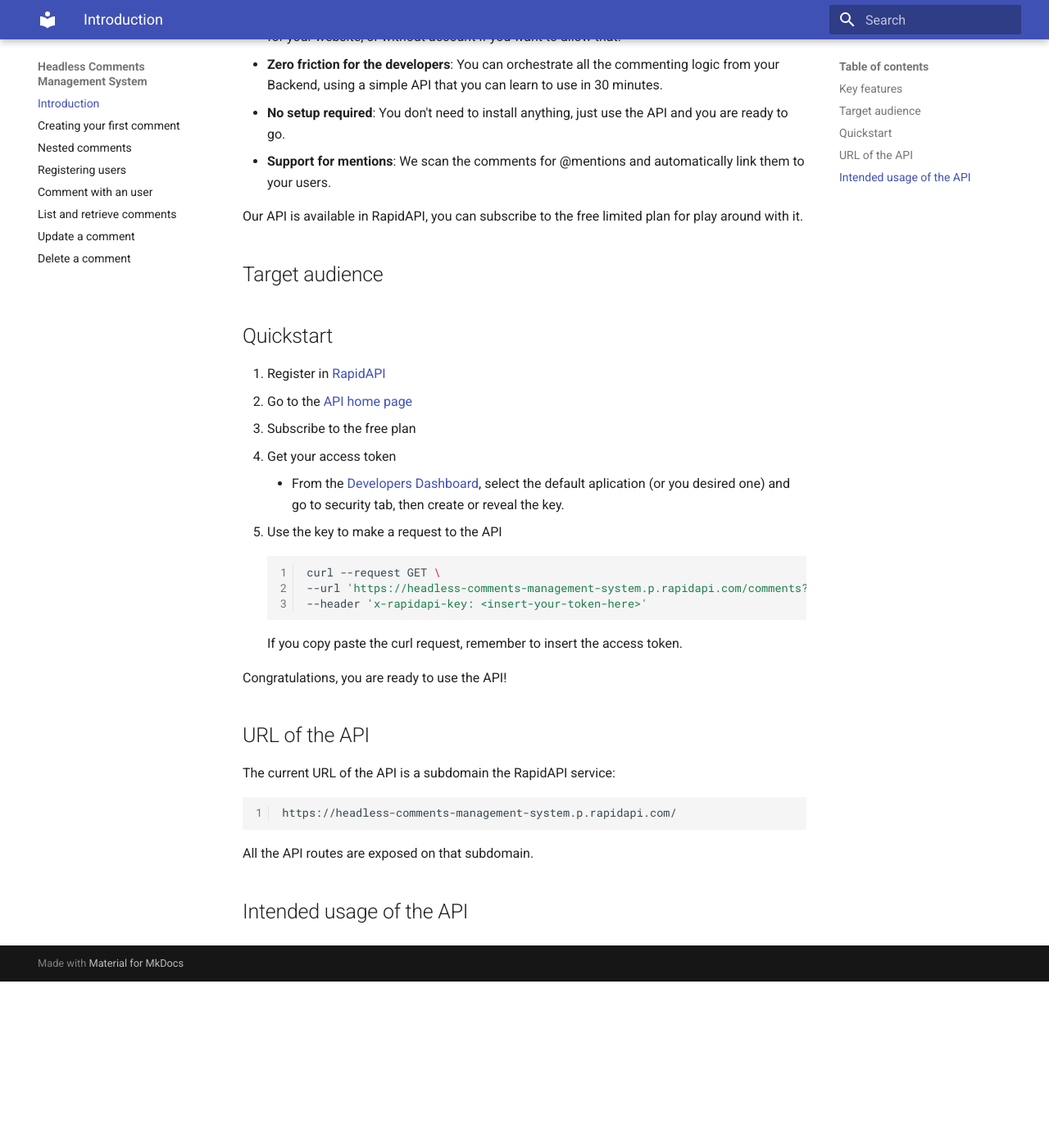
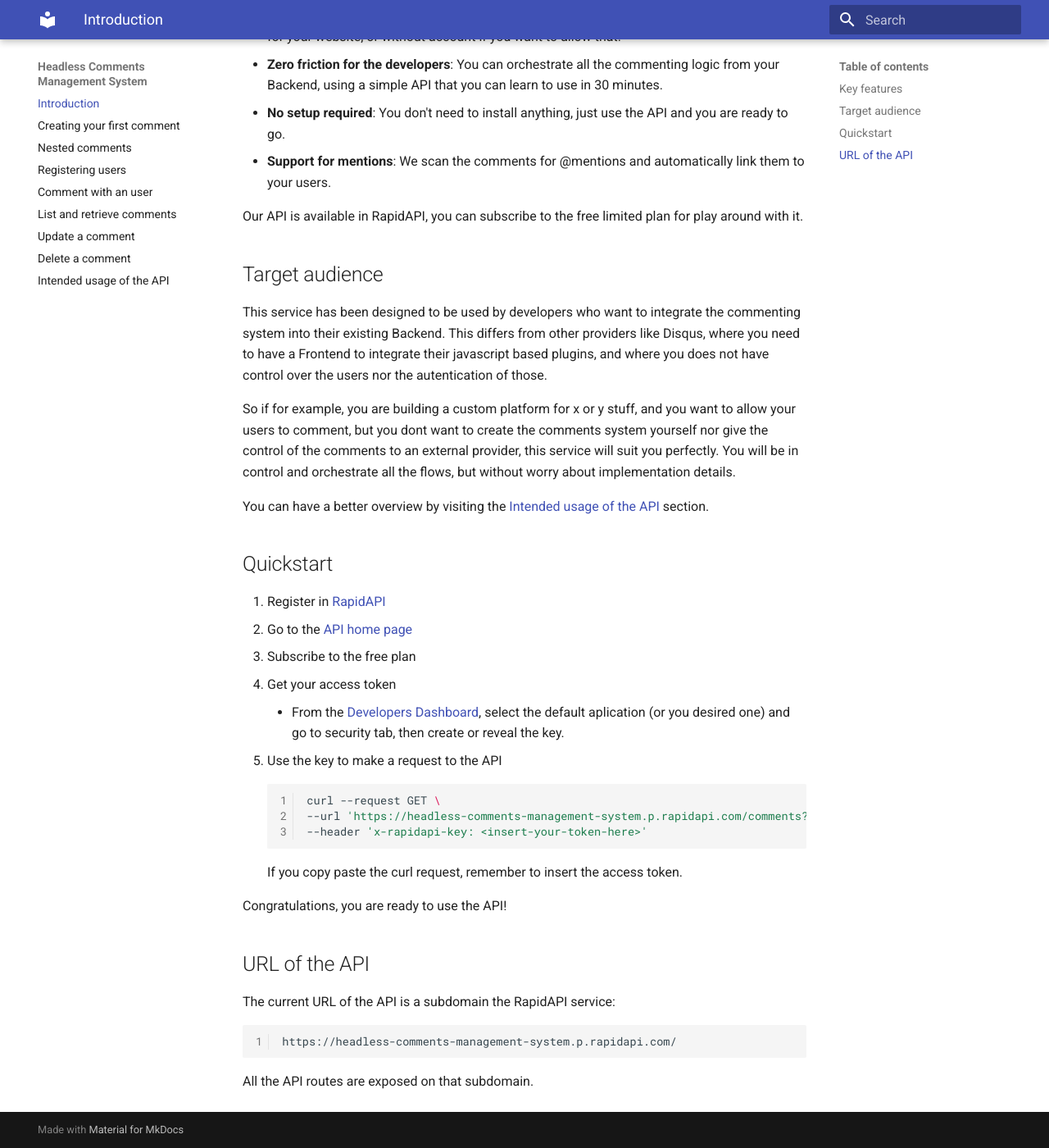
Before and after one commit to elpapi42/comently-docs, an MkDocs documentation site: the page built from docs/index.md, in a window 1280 px wide and 1400 px high, scrolled down 392 px. Shown: the whole window at 82% size. Built offline with MkDocs 1.6.1 and Material for MkDocs 9.7.7, drawn with Linux system fonts in a browser that asks for light colours; before the commit the page ends 1589 px from its top, so only the background shows below that.

Commit message:
Add itnended usage page

```diff
--- a/docs/index.md
+++ b/docs/index.md
@@ -10,6 +10,12 @@
 Our API is available in RapidAPI, you can subscribe to the free limited plan for play around with it.
 
 ## Target audience
+
+This service has been designed to be used by developers who want to integrate the commenting system into their existing Backend. This differs from other providers like Disqus, where you need to have a Frontend to integrate their javascript based plugins, and where you does not have control over the users nor the autentication of those.
+
+So if for example, you are building a custom platform for x or y stuff, and you want to allow your users to comment, but you dont want to create the comments system yourself nor give the control of the comments to an external provider, this service will suit you perfectly. You will be in control and orchestrate all the flows, but without worry about implementation details.
+
+You can have a better overview by visiting the [Intended usage of the API](intended-usage-of-the-api.md) section.
 
 ## Quickstart
 
--- a/mkdocs.yml
+++ b/mkdocs.yml
@@ -19,3 +19,4 @@
 - List and retrieve comments: list-and-retrieve-comments.md
 - Update a comment: update-a-comment.md
 - Delete a comment: delete-a-comment.md
+- Intended usage of the API: intended-usage-of-the-api.md
```
Also changed, not shown: other parts of docs/index.md (+0 -2 lines), docs/intended-usage-of-the-api.md (added, +29 -0 lines).
